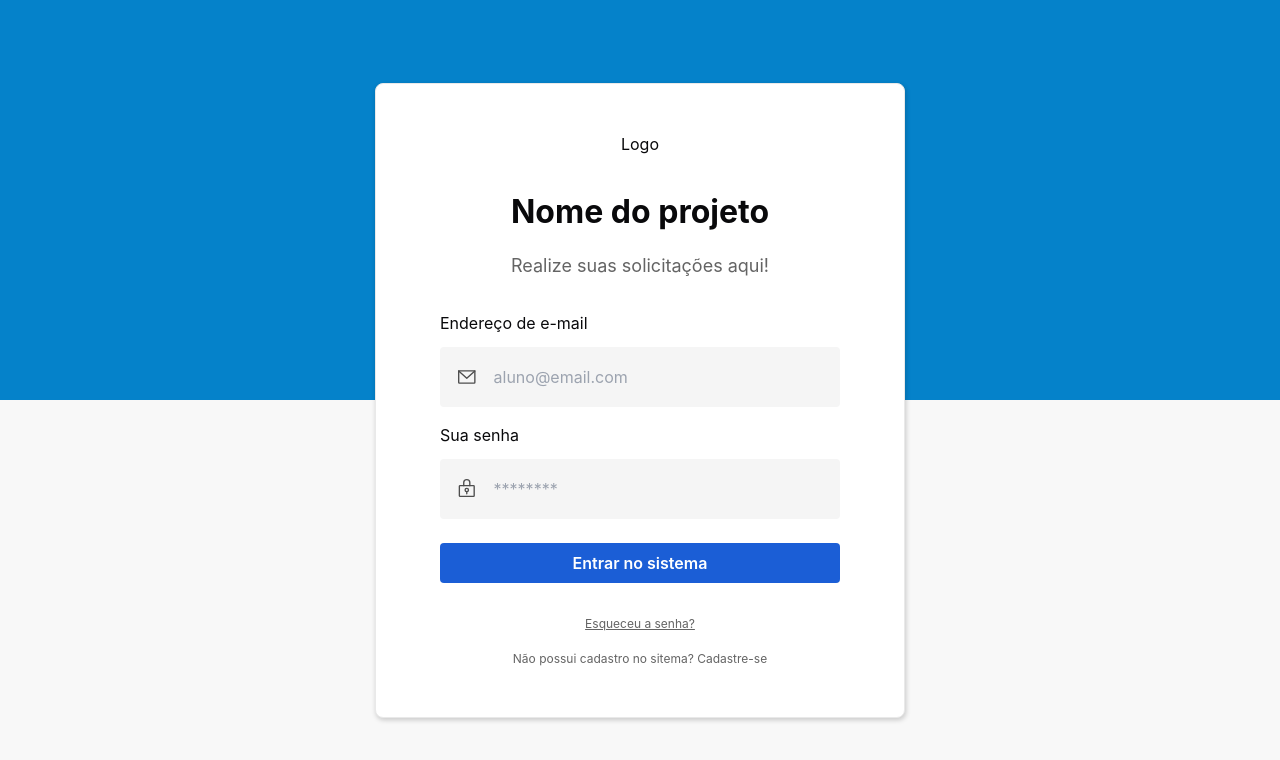
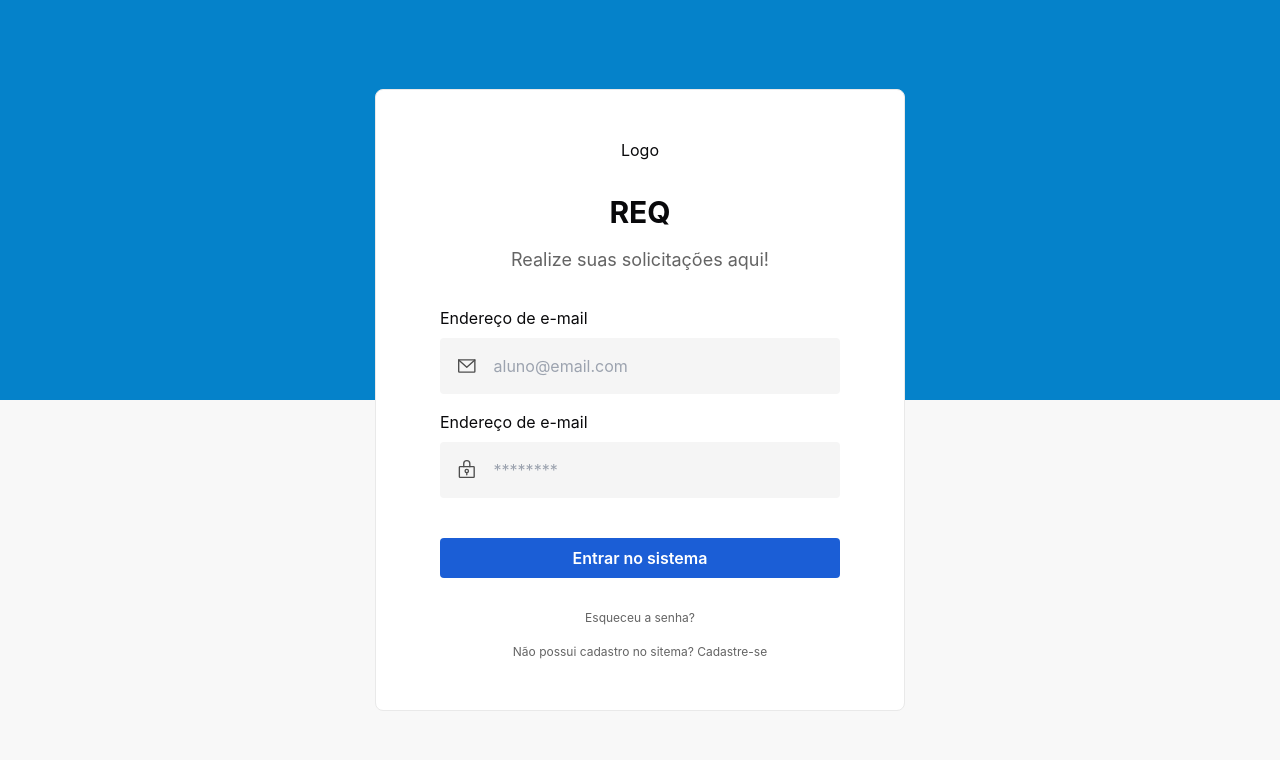
Before and after one commit to RianZenki/Req, a React (Vite) app: page / in a window 1280 px wide. Shown: the top 760 px of the page. Built offline with nearby package versions, Linux system fonts and the light colour scheme.

Commit message:
feat: change login page to use tailwind

```diff
--- /dev/null
+++ b/src/components/InputText/Field.tsx
@@ -0,0 +1,12 @@
+import { HTMLAttributes } from "react";
+
+interface FieldProps extends HTMLAttributes<HTMLDivElement> {}
+
+export const Field = (props: FieldProps) => {
+   return (
+      <div
+         className="flex items-center p-4 gap-4 mt-2 rounded cursor-text bg-[#f5f5f5] focus-within:outline focus-within:outline-brandColor-700 focus-within:outline-2 group/input"
+         {...props}
+      />
+   );
+};
--- /dev/null
+++ b/src/components/InputText/Input.tsx
@@ -0,0 +1,19 @@
+import { InputHTMLAttributes } from "react";
+import { useFormContext } from "react-hook-form";
+
+interface InputProps extends InputHTMLAttributes<HTMLInputElement> {
+   name: string;
+}
+
+export const Input = (props: InputProps) => {
+   const { register } = useFormContext();
+
+   return (
+      <input
+         className="w-full border-none bg-[#F5F5F5] text-base outline-none"
+         id={props.name}
+         {...register(props.name)}
+         {...props}
+      />
+   );
+};
--- /dev/null
+++ b/src/components/InputText/Label.tsx
@@ -0,0 +1,5 @@
+import { LabelHTMLAttributes } from "react";
+
+export const Label = (props: LabelHTMLAttributes<HTMLLabelElement>) => {
+   return <label className="text-base mb-4" {...props} />;
+};
--- /dev/null
+++ b/src/components/InputText/Root.tsx
@@ -0,0 +1,7 @@
+import { HTMLAttributes } from "react";
+
+interface RootProps extends HTMLAttributes<HTMLDivElement> {}
+
+export const Root = (props: RootProps) => {
+   return <div className="flex flex-col flex-1 relative" {...props} />;
+};
--- /dev/null
+++ b/src/components/InputText/index.tsx
@@ -0,0 +1,15 @@
+import { Label } from "./Label";
+import { Input } from "./Input";
+import { Root } from "./Root";
+import { Field } from "./Field";
+import { Icon } from "./Icon";
+import { ErrorMessage } from "./ErrorMessage";
+
+export const InputText = {
+   Label,
+   Input,
+   Root,
+   Field,
+   Icon,
+   ErrorMessage,
+};
--- a/src/screens/Login/index.tsx
+++ b/src/screens/Login/index.tsx
@@ -1,120 +1,117 @@
-import { Formik, Form, Field, ErrorMessage }  from 'formik'
-import { Link } from 'react-router-dom'
-import { useState, useEffect } from 'react'
-import * as yup from 'yup'
+import { CircleNotch, EnvelopeSimple, LockKey } from "phosphor-react";
+import { useState } from "react";
+import { FormProvider, useForm } from "react-hook-form";
+import { Link } from "react-router-dom";
+import { z } from "zod";
 
-import { EnvelopeSimple, LockKey } from 'phosphor-react'
+import { InputText } from "@/components/InputText/index.js";
+import { zodResolver } from "@hookform/resolvers/zod";
 
-import { useAuth } from '../../contexts/AuthContext.jsx'
+const createLoginFormSchema = z.object({
+   email: z
+      .string()
+      .min(1, "* Campo obrigatório")
+      .email("* Digite um e-mail válido"),
+   password: z.string().min(8, "* Necessário pelo menos 8 caracteres"),
+});
 
-import styles from './style.module.css'
-
+type createLoginData = z.infer<typeof createLoginFormSchema>;
 
 export const Login = () => {
-  const { handleLogin } = useAuth()
+   const [loading, setLoading] = useState(false);
 
-  const [loading, setLoading] = useState(false)
-  const [aberto, setAberto] = useState(false)
-  const [mostrandoAlert, setMostrandoAlert] = useState(false)
-  const [dados, setDados] = useState({})
+   const createLoginForm = useForm<createLoginData>({
+      resolver: zodResolver(createLoginFormSchema),
+   });
 
-  const validationLogin = yup.object().shape({
-      email: yup.string().email("* Digite um email válido").required("* Campo obrigatório"),
-      senha: yup.string().min(8, "* Necessário pelo menos 8 caracteres").required('* Campo obrigatório'),
-  })
+   const { handleSubmit } = createLoginForm;
+
+   const handleLogin = (data: createLoginData) => {
+      console.log(data);
+   };
 
    return (
-    <div className={styles.container}>
-
-      <Formik
-        initialValues={{
-          email: '',
-          senha: ''
-        }}
-
-        onSubmit={values => handleLogin(values, setLoading, setMostrandoAlert, setDados)}
-        validationSchema={validationLogin}
+      <div
+         className={
+            "w-screen h-screen flex flex-col items-center justify-center bg-[linear-gradient(to_bottom,_#0582ca_50%,_#f8f8f8_50%)]"
+         }
       >
-        <div className={styles['login-container']}>
-
-          <header>
+         <div className="py-12 px-16 border border-[#e9e9e9] rounded-lg bg-white flex flex-col items-center">
+            <header className="flex flex-col items-center">
                <p>Logo</p>
-            <h1>Nome do projeto</h1>
-            <h2>Realize suas solicitações aqui!</h2>
+               <h1 className="text-3xl font-bold mt-8">REQ</h1>
+               <h2 className="text-lg font-normal text-[#646464] mt-4">
+                  Realize suas solicitações aqui!
+               </h2>
             </header>
 
-          <Form>
-            <div className={styles["login-form-container"]}>
-              <div className={styles["wrap-input"]}>
-                <div className={styles["input-group"]}>
-                  <label htmlFor="email">
-                    <p>Endereço de e-mail</p>
-                    <div className={styles["input-container"]}>
-                      <EnvelopeSimple color="#4D4D4D" size={24} />
-                      <Field
-                        className={styles["input"]}
+            <FormProvider {...createLoginForm}>
+               <form
+                  onSubmit={handleSubmit(handleLogin)}
+                  className="mt-8 w-[400px]"
+               >
+                  <InputText.Root>
+                     <InputText.Label htmlFor="email">
+                        Endereço de e-mail
+                        <InputText.Field>
+                           <InputText.Icon
+                              icon={EnvelopeSimple}
+                              size={24}
+                              color="#4D4D4D"
+                           />
+                           <InputText.Input
                               name="email"
-                        id="email"
+                              type="email"
                               placeholder="aluno@email.com"
                            />
-                      <ErrorMessage
-                        component="span"
-                        name="email"
-                        className={styles["form-error"]}
+                        </InputText.Field>
+                        <InputText.ErrorMessage field="email" />
+                     </InputText.Label>
+                  </InputText.Root>
+
+                  <InputText.Root>
+                     <InputText.Label htmlFor="password">
+                        Endereço de e-mail
+                        <InputText.Field>
+                           <InputText.Icon
+                              icon={LockKey}
+                              size={24}
+                              color="#4D4D4D"
                            />
-                    </div>
-                  </label>
-                </div>
-              </div>
-
-              <div className={styles["wrap-input"]}>
-                <div className={styles["input-group"]}>
-                  <label htmlFor="senha">
-                    <p>Sua senha</p>
-                    <div className={styles["input-container"]}>
-                      <LockKey color="#4D4D4D" size={24} />
-                      <Field
-                        className={styles["input"]}
-                        name="senha"
-                        id="senha"
+                           <InputText.Input
+                              name="password"
                               type="password"
                               placeholder="********"
                            />
-                      <ErrorMessage
-                        component="span"
-                        name="senha"
-                        className={styles["form-error"]}
-                      />
-                    </div>
-                  </label>
+                        </InputText.Field>
+                        <InputText.ErrorMessage field="password" />
+                     </InputText.Label>
+                  </InputText.Root>
+
+                  <button className="w-full h-10 text-base text-white font-semibold border-none bg-brandColor-700 rounded cursor-pointer mt-6 flex justify-center items-center gap-1 transition hover:bg-[#2672f9]">
+                     {loading ? (
+                        <>
+                           <CircleNotch size={20} className="animate-spin" />
+                           Conectando...
+                        </>
+                     ) : (
+                        <>Entrar no sistema</>
+                     )}
+                  </button>
+               </form>
+            </FormProvider>
+
+            <footer className="flex flex-col items-center mt-8 gap-3">
+               <p className="cursor-pointer text-xs text-[#646464]">
+                  Esqueceu a senha?
+               </p>
+               <p>
+                  <Link className="text-[#646464] text-xs" to="/cadastro">
+                     Não possui cadastro no sitema? Cadastre-se
+                  </Link>
+               </p>
+            </footer>
          </div>
       </div>
-
-              <div className={styles["wrap-buttons"]}>
-                <div className={styles["button-container"]}>
-                  {loading ? (
-                    <button type="submit">
-                      Entrando...
-                    </button>
-                  ) : (
-                    <button type="submit">
-                      Entrar no sistema
-                    </button>
-                  )}
-                </div>
-              </div>
-
-            </div>
-          </Form>
-
-          <footer className={styles["footer"]}>
-            <p className={styles["link"]} onClick={() => setAberto(true)}>Esqueceu a senha?</p>
-            <p><Link to="/cadastro">Não possui cadastro no sitema? Cadastre-se</Link></p>
-          </footer>
-
-        </div>
-      </Formik>
-
-    </div>
-  )
-}
+   );
+};
--- a/src/screens/Login/style.module.css
+++ /dev/null
@@ -1,149 +0,0 @@
-.container {
-   width: 100vw;
-   height: 100vh;
-   display: flex;
-   flex-direction: column;
-   align-items: center;
-   justify-content: center;
-   background: linear-gradient(to bottom, #0582ca 50%, #f8f8f8 50%);
- }
-
- .login-container {
-   padding: 48px 64px;
-   border: solid 1px #e9e9e9;
-   border-radius: 8px;
-   box-shadow: 1px 2px 5px rgba(10, 10, 10, 0.2);
-   background-color: #ffffff;
-   display: flex;
-   flex-direction: column;
-   align-items: center;
- }
-
- .login-container header {
-   display: flex;
-   flex-direction: column;
-   align-items: center;
- }
-
- .login-container header h1 {
-   font-size: 32px;
-   font-weight: 700;
-   margin-top: 32px;
- }
-
- .login-container header h2 {
-   font-size: 18px;
-   font-weight: 400;
-   color: #646464;
-   margin-top: 16px;
- }
-
- .login-container .login-form-container {
-   margin-top: 32px;
- }
-
- .wrap-input {
-   width: 400px;
- }
-
- .wrap-input + .wrap-input {
-   margin-top: 16px;
- }
-
- .input-group .input-container {
-   display: flex;
-   align-items: center;
-   padding: 18px 16px;
-   gap: 16px;
-   background-color: #f5f5f5;
-   margin-top: 12px;
-   border-radius: 4px;
-   cursor: text;
- }
-
- .input-group .input {
-   border: none;
-   background-color: #f5f5f5;
-   font-size: 16px;
-   width: 100%;
- }
-
- .input:-webkit-autofill,
- .input:-webkit-autofill:hover,
- .input:-webkit-autofill:focus,
- .input:-webkit-autofill:active {
-   -webkit-box-shadow: 0 0 0 30px #f5f5f5 inset !important;
- }
-
- .input-container:focus-within {
-   outline: solid 2px #1b5ed6;
- }
-
- .input-group {
-   display: flex;
-   flex-direction: column;
-   flex: 1;
-   position: relative;
- }
-
- .input-group .input:focus {
-   border: none;
-   outline: none;
- }
-
- .login-page .button-container button {
-   width: 100%;
-   margin-top: 24px;
- }
-
- .form-error {
-   color: red;
-   margin-top: 5px;
-   font-size: 12px;
-   position: absolute;
-   top: 0;
-   right: 0;
- }
-
- .button-container button {
-   width: 100%;
-   height: 40px;
-   font-size: 16px;
-   color: white;
-   font-weight: 600;
-   border: none;
-   background-color: #1b5ed6;
-   border-radius: 4px;
-   cursor: pointer;
-   transition: 0.5s;
-
-   margin-top: 24px;
-   display: flex;
-   justify-content: center;
-   align-items: center;
-   gap: 4px;
- }
-
- .button-container button:hover {
-   background-color: #2672f9;
- }
-
- .footer {
-   display: flex;
-   flex-direction: column;
-   align-items: center;
-   margin-top: 32px;
-   gap: 12px;
- }
-
- .footer .link {
-   cursor: pointer;
-   font-size: 12px;
-   color: #646464;
-   text-decoration: underline;
- }
-
- .footer a {
-   color: #646464;
-   font-size: 12px;
- }
```
Also changed, not shown: src/components/InputText/ErrorMessage.tsx (added, +38 -0 lines), src/components/InputText/Icon.tsx (added, +10 -0 lines). Lines whose indentation alone changed are shown as unchanged.
